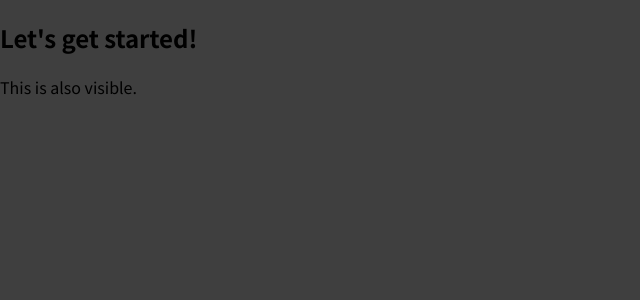
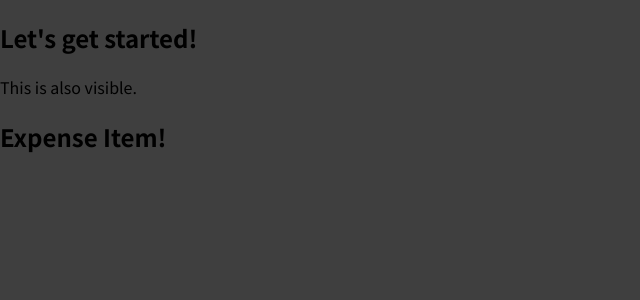
Before and after one commit to kevinniu79/ReactProject, a React (Create React App) app in the folder 01-starting-setup/01-starting-setup/: page / in a window 1280 px wide. Shown: the top 300 px of the page, without its empty margins (0-640 px from the left). Built offline with nearby package versions, Linux system fonts and the light colour scheme.

Commit message:
additional expense item changes

```diff
--- a/01-starting-setup/01-starting-setup/src/App.js
+++ b/01-starting-setup/01-starting-setup/src/App.js
@@ -1,8 +1,12 @@
+import React from "react";
+import ExpenseItem from "./Components/ExpenseItem";
+
 function App() {
   return (
     <div>
       <h2>Let's get started!</h2>
       <p>This is also visible.</p>
+      <ExpenseItem></ExpenseItem>
     </div>
   );
 }
```
